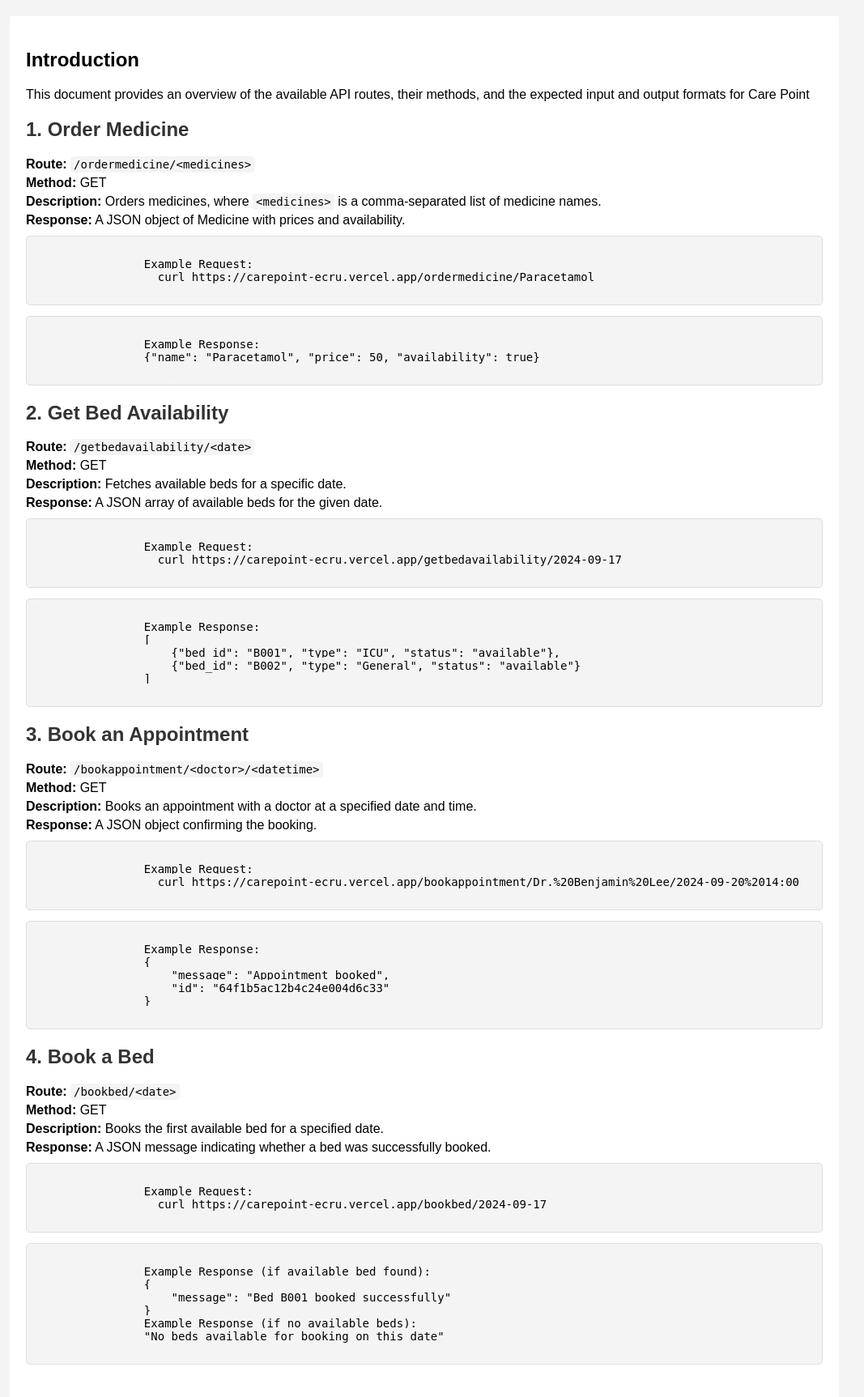
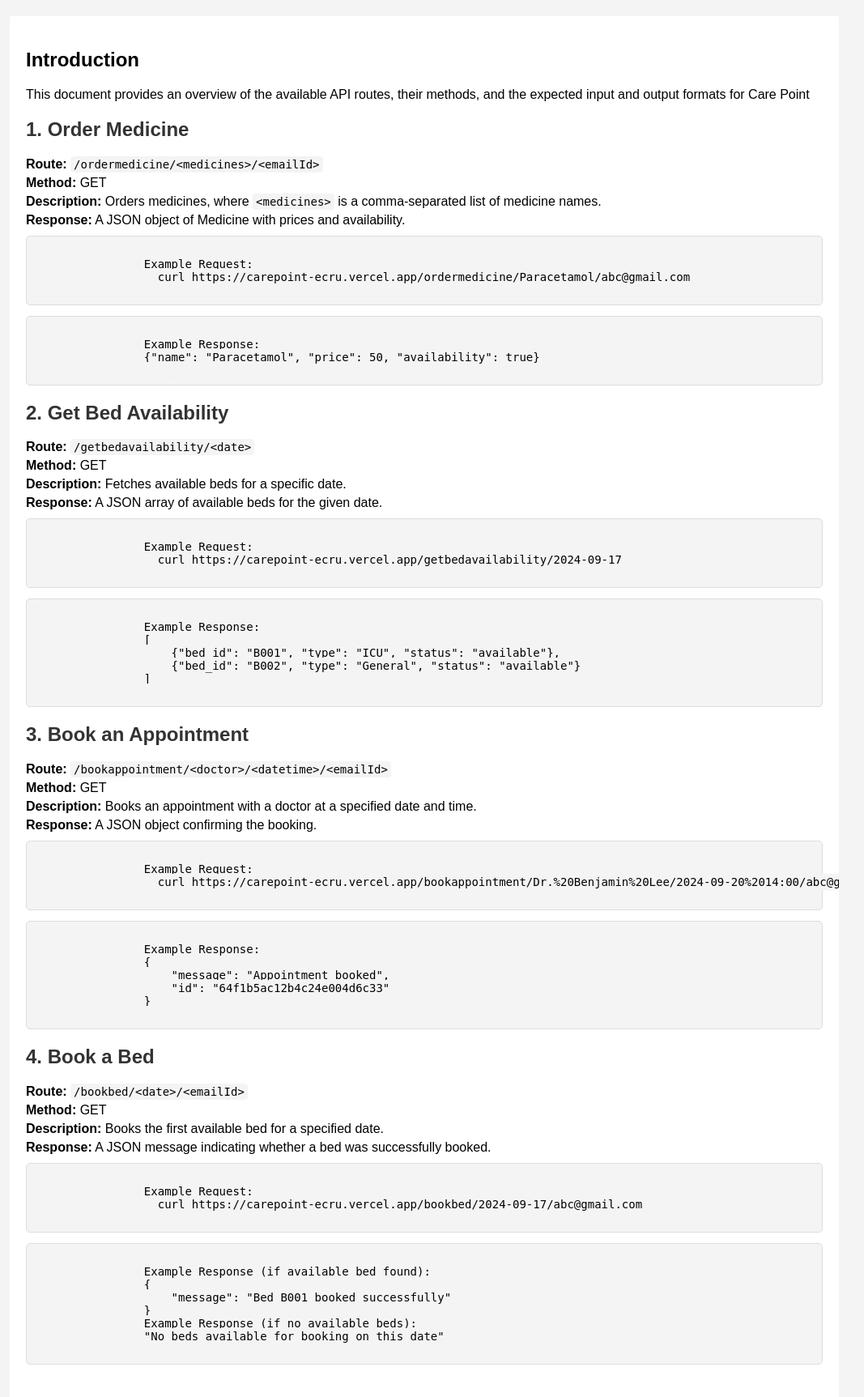
Before and after one commit to aakzsh/carepoint, a Flask app: page /documentation in a window 1280 px wide. Shown: the part 113-1838 px from the top of the page at 81% size, without its empty margins (116-1183 px from the left). Run offline with Flask 3, Linux system fonts and the light colour scheme.

Commit message:
add email id in doc

```diff
--- a/app.py
+++ b/app.py
@@ -29,11 +29,11 @@ def documentation():
     return render_template("documentation.html")
 
 # Route for ordering medicines
-@app.route('/ordermedicine/<medicines>')
-def ordermedicine(medicines):
-    all_meds = medicines.split(",")
+@app.route('/ordermedicine/<medicines>/<emailId>')
+def ordermedicine(medicines,emailId):
+    all_meds = medicines
     collection = db['medicines']
-    ordered_meds = collection.find({"name": {"$in": all_meds}})
+    ordered_meds = collection.find({"name": all_meds, "emailId": emailId})
 
     # Prepare response
     meds_list = {"name": med["name"], "price": med["price"], "availability": med["availability"]}
--- a/templates/documentation.html
+++ b/templates/documentation.html
@@ -95,13 +95,13 @@
 
                 <div class="route">
                     <h2>1. Order Medicine</h2>
-                    <p><strong>Route:</strong> <code>/ordermedicine/&lt;medicines&gt;</code></p>
+                    <p><strong>Route:</strong> <code>/ordermedicine/&lt;medicines&gt;/&lt;emailId&gt;</code></p>
                     <p><strong>Method:</strong> GET</p>
                     <p><strong>Description:</strong> Orders medicines, where <code>&lt;medicines&gt;</code> is a comma-separated list of medicine names.</p>
                     <p><strong>Response:</strong> A JSON object of Medicine with prices and availability.</p>
                     <pre><code>
                 Example Request:
-                  curl https://carepoint-ecru.vercel.app/ordermedicine/Paracetamol
+                  curl https://carepoint-ecru.vercel.app/ordermedicine/Paracetamol/abc@gmail.com
                     </code></pre>
                     <pre><code>
                 Example Response:
@@ -130,13 +130,13 @@
 
                 <div class="route">
                     <h2>3. Book an Appointment</h2>
-                    <p><strong>Route:</strong> <code>/bookappointment/&lt;doctor&gt;/&lt;datetime&gt;</code></p>
+                    <p><strong>Route:</strong> <code>/bookappointment/&lt;doctor&gt;/&lt;datetime&gt;/&lt;emailId&gt;</code></p>
                     <p><strong>Method:</strong> GET</p>
                     <p><strong>Description:</strong> Books an appointment with a doctor at a specified date and time.</p>
                     <p><strong>Response:</strong> A JSON object confirming the booking.</p>
                     <pre><code>
                 Example Request:
-                  curl https://carepoint-ecru.vercel.app/bookappointment/Dr.%20Benjamin%20Lee/2024-09-20%2014:00
+                  curl https://carepoint-ecru.vercel.app/bookappointment/Dr.%20Benjamin%20Lee/2024-09-20%2014:00/abc@gmail.com
                     </code></pre>
                     <pre><code>
                 Example Response:
@@ -149,13 +149,13 @@
 
                 <div class="route">
                     <h2>4. Book a Bed</h2>
-                    <p><strong>Route:</strong> <code>/bookbed/&lt;date&gt;</code></p>
+                    <p><strong>Route:</strong> <code>/bookbed/&lt;date&gt;/&lt;emailId&gt;</code></p>
                     <p><strong>Method:</strong> GET</p>
                     <p><strong>Description:</strong> Books the first available bed for a specified date.</p>
                     <p><strong>Response:</strong> A JSON message indicating whether a bed was successfully booked.</p>
                     <pre><code>
                 Example Request:
-                  curl https://carepoint-ecru.vercel.app/bookbed/2024-09-17
+                  curl https://carepoint-ecru.vercel.app/bookbed/2024-09-17/abc@gmail.com
                     </code></pre>
                     <pre><code>
                 Example Response (if available bed found):
```
